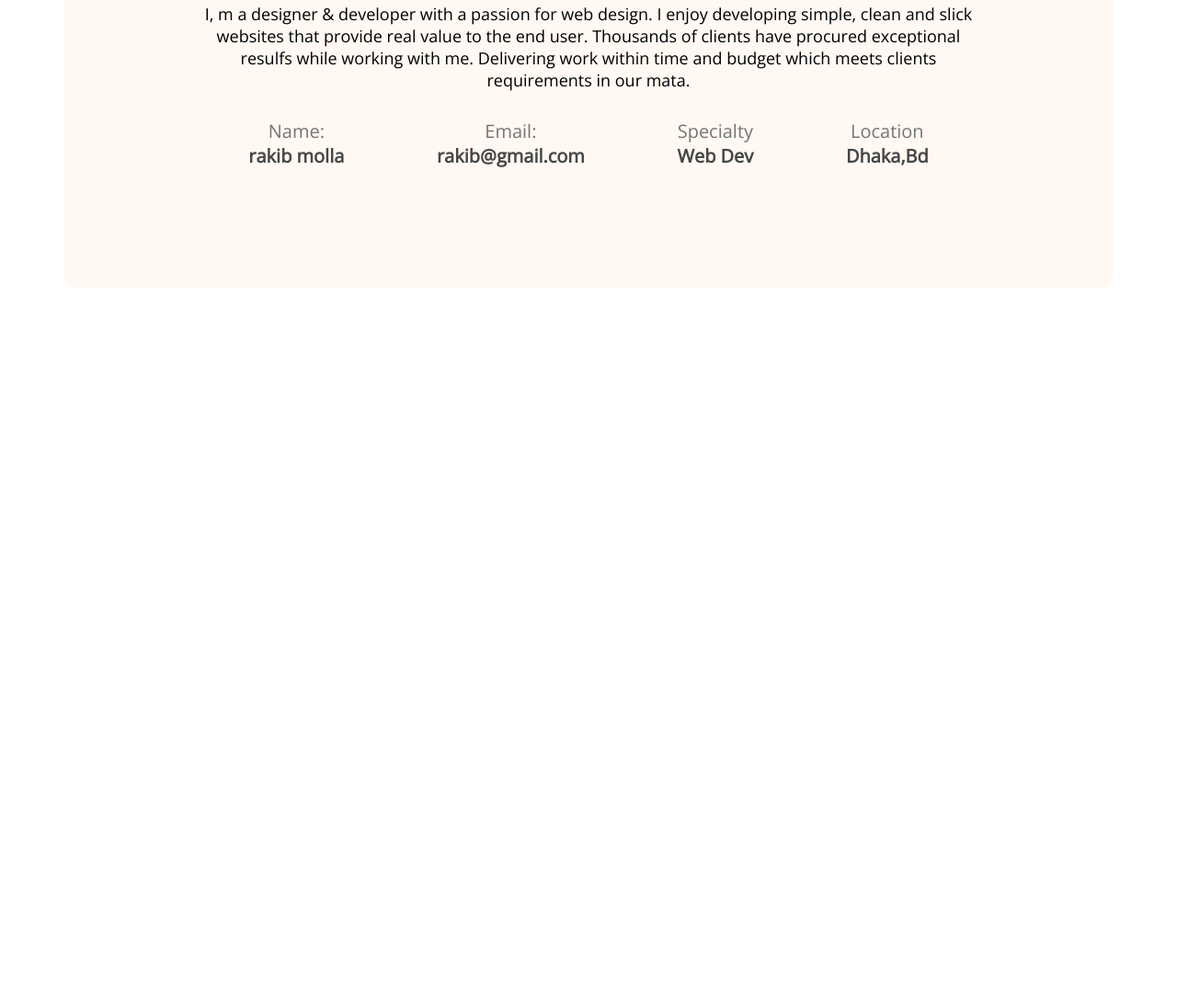
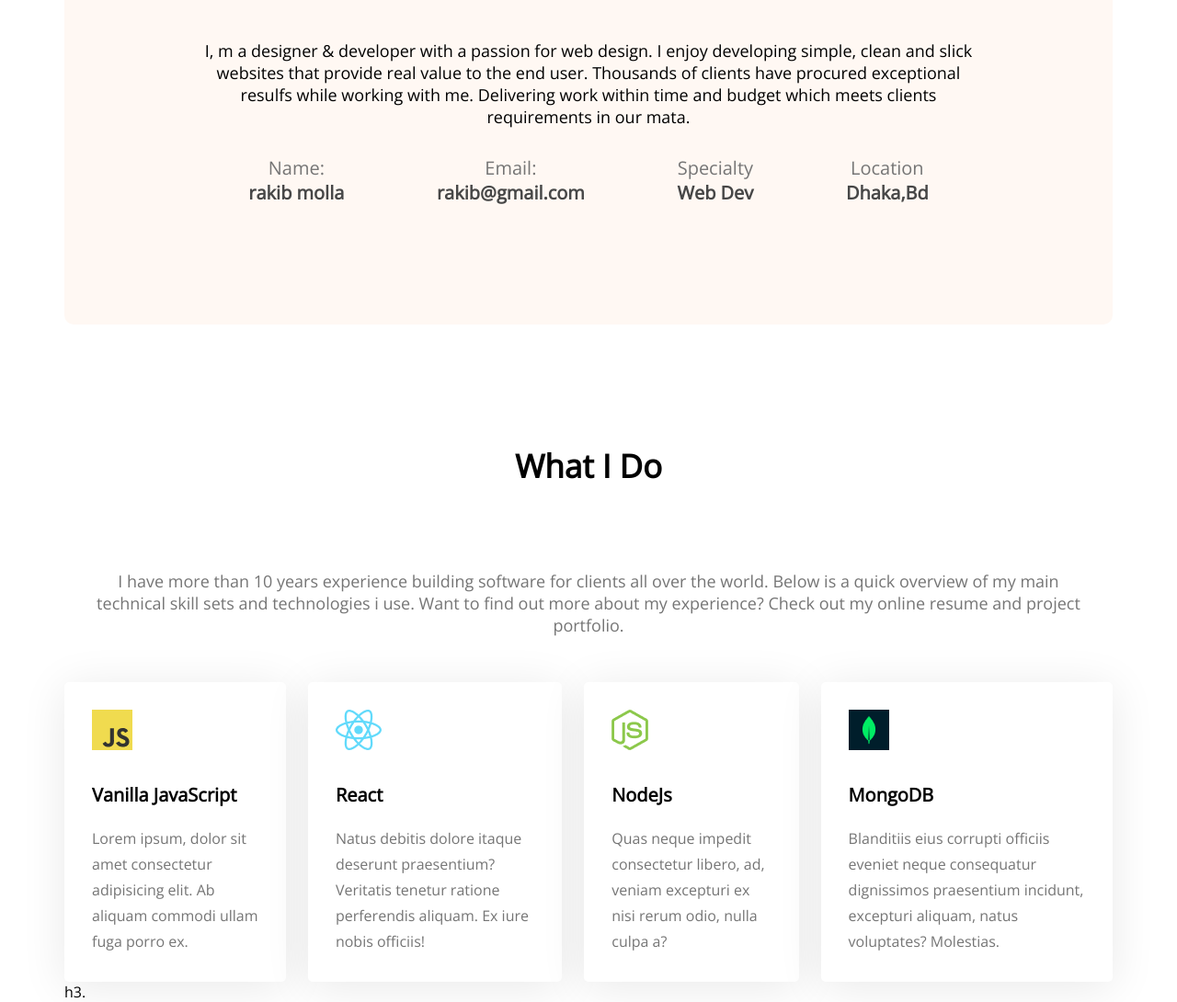
Before and after one commit to rakib-molla/developer-portfolio, a plain HTML site: page index.html in a window 1280 px wide. Shown: the part 1101-2191 px from the top of the page at 92% size. Before the commit the page ends 1414 px from the top, so only its background shows below. Drawn offline with nearby package versions, Linux system fonts and the light colour scheme.

Commit message:
what i do section added

```diff
--- a/index.html
+++ b/index.html
@@ -30,6 +30,7 @@
         </div>
     </header>
     <main>
+        <!-- about section start -->
         <section class="about">
             <h3 class="section-title">About Me</h3>
             <p class="section-description">I, m a designer & developer with a passion for web design. I enjoy developing simple, clean and slick websites that provide real value to the end user. Thousands of clients have procured exceptional resulfs while working with me. Delivering work within time and budget which meets clients requirements in our mata.</p>
@@ -52,6 +53,39 @@
                     <p class="info-description">Dhaka,Bd</p>
                 </div>
             </div>
+        </section> <!-- about section start -->
+
+        <!-- what i do section start -->
+        <section class="what-i-do">
+            <h3 class="section-title">What I Do</h3>
+            <p class="section-description">I have more than 10 years experience building software for clients all over the world. Below is a quick overview of my main technical skill sets and technologies i use. Want to find out more about my experience? Check out my online resume and project portfolio.</p>
+            <div class="skills-container">
+                <div class="skill">
+                    <img src="./images/icons/js.png" alt="">
+                    <p class="skill-title">Vanilla JavaScript</p>
+                    <p class="skill-description">Lorem ipsum, dolor sit amet consectetur adipisicing elit. Ab aliquam commodi ullam fuga porro ex.</p>
+                </div>
+                <div class="skill">
+                    <img src="./images/icons/react.png" alt="">
+                    <p class="skill-title">React</p>
+                    <p class="skill-description">Natus debitis dolore itaque deserunt praesentium? Veritatis tenetur ratione perferendis aliquam. Ex iure nobis officiis!</p>
+                </div>
+                <div class="skill">
+                    <img src="./images/icons/nodejs.png" alt="">
+                    <p class="skill-title">NodeJs</p>
+                    <p class="skill-description">Quas neque impedit consectetur libero, ad, veniam excepturi ex nisi rerum odio, nulla culpa a?</p>
+                </div>
+                <div class="skill">
+                    <img src="./images/icons/mongo.png" alt="">
+                    <p class="skill-title">MongoDB</p>
+                    <p class="skill-description">Blanditiis eius corrupti officiis eveniet neque consequatur dignissimos praesentium incidunt, excepturi aliquam, natus voluptates? Molestias.</p>
+                </div>
+            </div>
+        </section> <!-- what i do section end -->
+
+        <!-- Resume Section start -->
+        <section class="resume">
+            h3.
         </section>
     </main>
     <footer>
--- a/styles/portfolio.css
+++ b/styles/portfolio.css
@@ -88,27 +88,68 @@ main {
 }
 
 .section-title {
-
+    text-align: center;
     font-weight: 700;
     font-size: 35px;
-    margin-bottom: 30px;
+    margin-bottom: 70px;
 }
 
 .section-description {
     font-weight: 400;
-font-size: 18px;
-margin-bottom: 30px;
+    font-size: 18px;
+    margin-bottom: 30px;
 }
-.about-info-container{
+
+.about-info-container {
     display: flex;
     justify-content: space-around;
 }
-.about .info-title{
+
+.about .info-title {
     font-size: 20px;
-    color:#757575
+    color: #757575
 }
-.info-description{
+
+.info-description {
     font-weight: 700;
     font-size: 20px;
     color: #474747;
 }
+
+/* what i do styles */
+.what-i-do {
+    margin-top: 130px;
+}
+
+.skills-container {
+    display: flex;
+    gap: 24px;
+}
+.skill{
+    background: #FFFFFF;
+box-shadow: 0px 6px 50px rgba(0, 0, 0, 0.09);
+border-radius: 5px;
+padding: 30px;
+}
+.skill-title {
+    font-weight: 800px;
+    font-size: 20px;
+    color: black;
+    font-weight: bold;
+    margin-top: 30px;
+    margin-bottom: 20px;
+}
+
+.skill-description {
+    font-size: 16px;
+    line-height: 28px;
+    color: #757575;
+}
+.what-i-do .section-description{
+    font-weight: 400;
+font-size: 18px;
+color: #757575;
+text-align: center;
+padding: 20px;
+
+}
```
